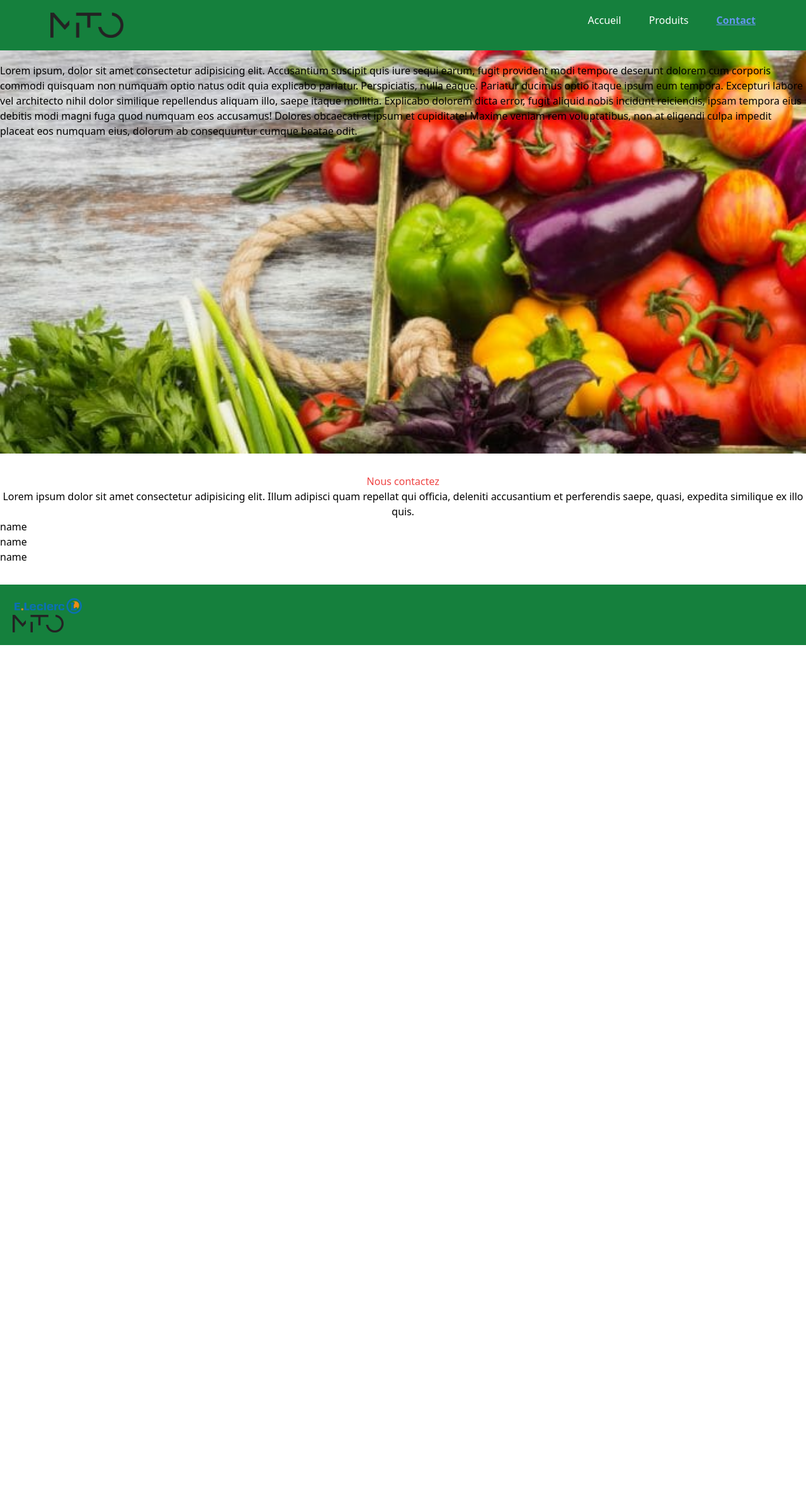
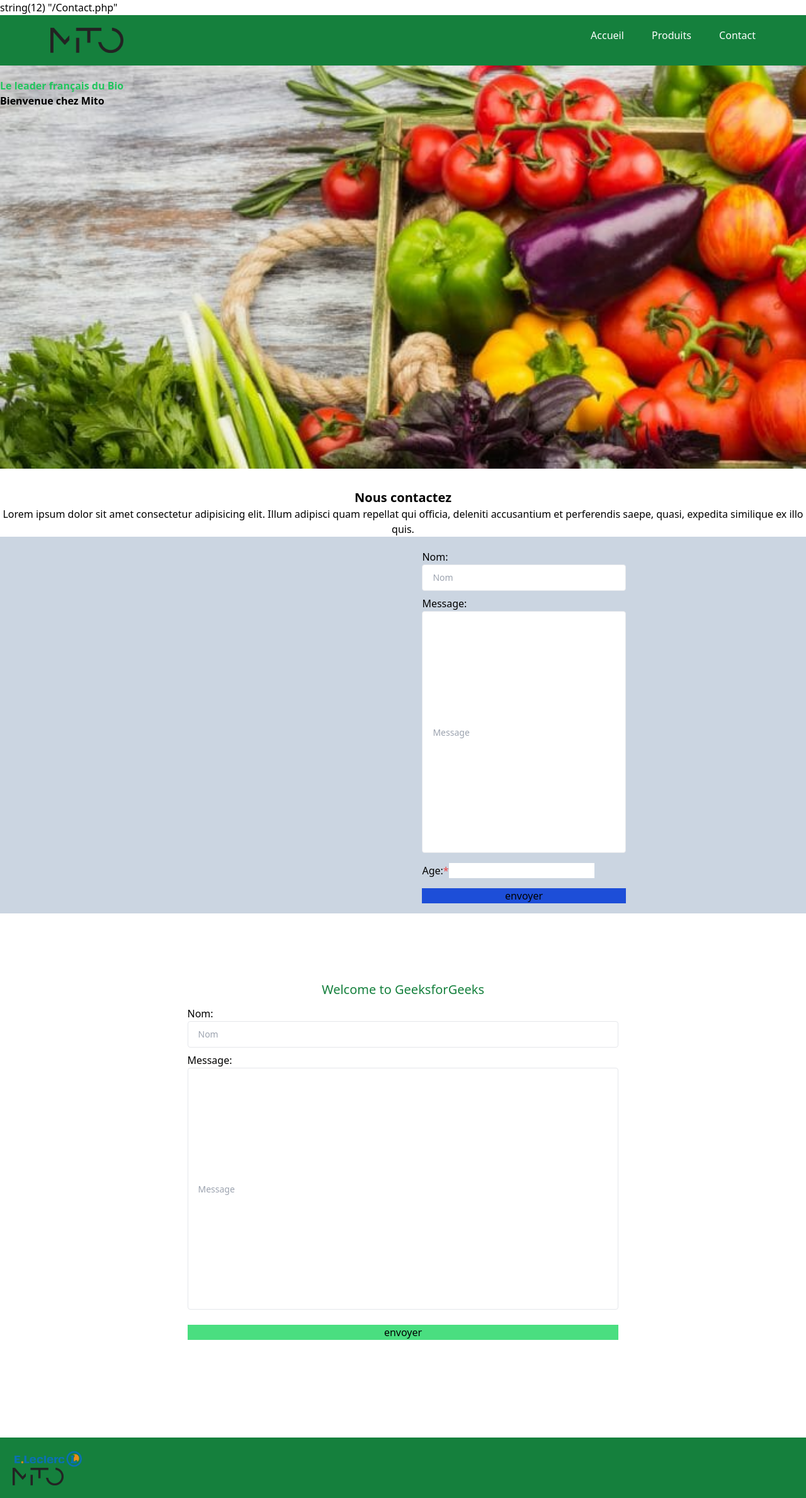
Before and after one commit to NicolasHB/projet-MITA-testPHP, a PHP site: page /Contact.php in a window 1280 px wide. Shown: the whole page at 63% size. Before the commit the page ends 1024 px from the top, so only its background shows below. Run offline with PHP 8.4, Linux system fonts and the light colour scheme; some libraries are stand-ins or nearby versions.

Commit message:
contact v2

```diff
--- a/Contact.php
+++ b/Contact.php
@@ -2,31 +2,183 @@
 $titles="Contact";
 
 include("partials/_header.php");
+include("functions.php");
+
+// creation array error
+$error= [];
+$errorMessage = "<span class='text-danger'>*Ce champ est obligatoire </span>";
+
+//Variable Success
+/////////////////
+$success= false;
+
+// validation du formulaire
+////////////////////////////
+// [1]je vérifie si le formulaire est soumis  / !empty = si c'est vide montre echo, alors que empty montre la valeur indiquer
+if(!empty($_POST["submited"])){
+  echo "tu as cliqué sur envoyer";
+//[2] faille XSS (protection contre les balise dans les formulaires)
+  $nom = trim(htmlspecialchars($_POST["name"]));
+  $message = trim(htmlspecialchars($_POST["message"]));
+//[3] validation de chaque input
+////////////////////////////////
+  //name//
+  ///////
+  if (!empty ($nom)) {
+    if (strlen($nom)<= 2) {
+      $error["nom"] = "<span class='text-danger'>3 caractères minimum</span>";
+    }elseif (strlen($nom)> 30) {
+      $error["nom"] = "<span class='text-danger'> 30 caractères maximum</span>";
+    }
+  }else{
+   $error["nom"] = $errorMessage;
+   debug_array($error);
+  };
+
+  //Message text//
+  ///////////////
+  if (!empty($message)) {
+    if (strlen($message)<= 30) {
+      $error["message"] = "<span class='text-danger'>30 caractères minimum</span>";
+    }elseif (strlen($message)> 120) {
+      $error["message"] = "<span class='text-danger'> 300 caractères maximum</span>";
+    }
+  } else {
+    $error["message"] = $errorMessage;
+   debug_array($error);
+  }
+
+  //EMAIL//
+  ////////
+  if (!empty($email)) {
+    //vérfie si le format de l'email est bon
+    if(!filter_var($email, FILTER_VALIDATE_EMAIL)){
+      $error["email"] =
+      "<span class='text-danger'> *Email invalide !</span>";
+    }
+  }else{
+    $error["email"] = $errorMessage;
+
+  }
+  //[4] inscription en Base de Donnée
+  // if no error
+  if(count($error) == 0) {
+  $success = true;
+  }
+
+}
+
+
+
+
+
 ?>
 <div class="container mx-auto">
   <div class="text-center">
-      <h1 class="text-red-500">Nous contactez</h1>
+    <h1 class="font-bold text-xl">Nous contactez</h1>
     <p>
       Lorem ipsum dolor sit amet consectetur adipisicing elit. Illum adipisci quam repellat qui officia, deleniti accusantium et perferendis saepe, quasi, expedita similique ex illo quis.
     </p>
   </div>
+  <div class="bg-slate-300 pl-96 flex flex-col justify-center items-center">
+    <?php
+    if($success){ ?>
+    <div class="alert alert-success w-50 mx-auto" role="alert">
+    Votre message à bien été envoyer
+    </div>
+    <?php } else { ?>
+      <form class="w-25 pt-5  " action="" method="POST">
+      <!-- input Name -->
         <div class="">
-      <form action="Contact.php" method="POST">
+          <label for="">Nom:</label>
+          <input  type="text" placeholder="Nom"
+                  class="text-sm text-gray-base w-full mr-3 py-5 px-4 h-2 border border-gray-200 rounded mb-2"
+                  value="<?php if(!empty ($_POST["name"])) { echo $_POST["name"];}?>" />
+          <p>
+          <?php
+          if(!empty($error["nom"])) {
+          echo $error["nom"];
+          }else{
+          echo "";
+          }
+          ?>
+          </p>
+        </div>
+      <!-- Textarea => Message
+      validation form => caractère mini 10 & maxi 120
+      -Message erreur -->
         <div class="">
-          <label for="name">name</label>
-          <input type="name" name="name">
+        <label for="">Message:</label>
+        <input  type="message" placeholder="Message"
+                class="text-sm text-gray-base w-full mr-3 py-5 px-4 h-96 border border-gray-200 rounded mb-2"
+                value="<?php if (!empty($_POST["message"])) { echo $_POST["message"];} ?>"/>
+        <!-- Message d'erreur -->
+          <p>
+          <?php
+          if(!empty($error["message"])) {
+          echo $error["message"];
+          }else{
+          echo "";
+          }
+          ?>
+          </p>
         </div>
-        <div class="">
-          <label for="email">name</label>
-          <input type="email" name="email">
-        </div>
-        <div class="">
-          <label for="message">name</label>
-          <input type="text" name="message">
+      <!-- Input age -->
+      <div class="mt-2 flex">
+        <label class="display-block" for="">Age:<span class="text-red-500 ">*</span></label>
+        <input type="number" name="age" class="form-control" value="<?php if(!empty ($_POST["age"])) { echo $_POST["age"];}?>">
+        <!-- Message d'erreur -->
+        <p>
+          <?php
+          if(!empty($error["age"])) {
+          echo $error["age"];
+          }else{
+          echo "";
+          }
+          ?>
+        </p>
       </div>
 
+      <button type="submit"
+              class="bg-blue-700 w-full mt-4"
+              value="envoyer"
+              name="submited">
+              envoyer
+      </button>
     </form>
+  <?php } ?>
   </div>
 </div>
 
+
+<div class="h-screen flex flex-col items-center justify-center">
+            <p class="text-green-700 text-xl mb-3">
+              Welcome to GeeksforGeeks
+            </p>
+
+            <form>
+              <label for="">Nom:</label>
+              <input  type="text" placeholder="Nom"
+                      class="text-sm text-gray-base w-full mr-3 py-5 px-4 h-2 border border-gray-200 rounded mb-2"
+                      value="<?php if(!empty ($_POST["name"])) { echo $_POST["name"];}?>" />
+                <label for="">Message:</label>
+                <input
+                       type="message" placeholder="Message"
+                       class="text-sm text-gray-base w-full mr-3
+                              py-5 px-4 h-96 border border-gray-200
+                              rounded mb-2"
+                              value="<?php if (!empty($_POST["message"])) { echo $_POST["message"];} ?>"/>
+
+                <button type="submit"
+                        class="bg-green-400 w-full mt-4"
+                        value="envoyer"
+                        name="submited">
+                    envoyer
+                </button>
+            </form>
+        </div>
+
+
+
+
 <?php include("partials/_footer.php"); ?>
--- a/Product.php
+++ b/Product.php
@@ -1,6 +1,7 @@
 <?php
 $titles="Produits";
 include("partials/_header.php");
+include("functions.php");
 ?>
 
   <div class="container mx-auto">
--- /dev/null
+++ b/functions.php
@@ -0,0 +1,26 @@
+<?php
+function trim_stag($val_form)
+{
+    echo trim(htmlspecialchars($_GET[$val_form]));
+};
+function trim_stag_post($val_form)
+{
+    echo trim(htmlspecialchars($_POST[$val_form]));
+};
+
+//function for protect input fields
+function protect_input($data)
+{
+  $data = trim($data);
+  $data = stripslashes($data);
+  $data = htmlspecialchars($data);
+  return $data;
+};
+//la fonction permet d'afficher la balise <pre> et print_r (fonction à utiliser dans tout les projet PHP)
+function debug_array($arr) {
+    echo "<pre>";
+    print_r($arr);
+    echo "</pre>";
+};
+
+?>
--- a/index.php
+++ b/index.php
@@ -1,6 +1,7 @@
 <?php
 $titles="Accueil";
 include("partials/_header.php");
+include("functions.php");
 ?>
 
   <div class="container mx-auto ">
--- a/partials/_header.php
+++ b/partials/_header.php
@@ -1,5 +1,6 @@
 <?php
 $currentPage = $_SERVER ["REQUEST_URI"];
+var_dump($currentPage)
 
 ?>
 <!DOCTYPE html>
@@ -8,7 +9,7 @@ $currentPage = $_SERVER ["REQUEST_URI"];
   <meta charset="UTF-8">
   <meta name="viewport" content="width=device-width, initial-scale=1.0">
   <script src="https://cdn.tailwindcss.com"></script>
-  <link rel="stylesheet" href="../assets/css/style.css">
+  <link rel="stylesheet" href="assets/css/style.css">
   <title>MITA <?= $titles ?></title>
 </head>
 <body>
@@ -20,21 +21,16 @@ $currentPage = $_SERVER ["REQUEST_URI"];
                 <img class="w-25 h-10" src="assets/img/mito.png" alt="">
             </div>
             <div class="  space-x-10">
-                <a href="/" class="<?= $currentPage === "/" ? "active" : "" ?>">Accueil</a>
-                <a href="Product.php" class="<?= $currentPage === "/Product.php" ? "text-red-500 underline" : "" ?>">Produits</a>
-                <a href="Contact.php" class="<?= $currentPage === "/Contact.php" ? "active underline" : "" ?>">Contact</a>
+                <a href="/" class="<?= $currentPage === "/php/projet%20MITA/" ? "text-green-500 active" : "" ?>">Accueil</a>
+                <a href="Product.php" class="<?= $currentPage === "/php/projet%20MITA/Product.php" ? "active underline text-green-500" : "" ?>">Produits</a>
+                <a href="Contact.php" class="<?= $currentPage === "/php/projet%20MITA/Contact.php" ? "text-green-500 active underline" : "" ?>">Contact</a>
             </div>
         </div>
     </nav>
 
-    <div class="bg-red-500 hero py-5 " id="hero" style="background-image: url('../assets/img/mito-header.jpeg')">
-        <p>
-            Lorem ipsum, dolor sit amet consectetur adipisicing elit. Accusantium suscipit quis iure sequi earum, fugit provident modi tempore deserunt
-            dolorem cum corporis commodi quisquam non numquam optio natus odit quia explicabo pariatur. Perspiciatis, nulla eaque. Pariatur ducimus optio
-            itaque ipsum eum tempora. Excepturi labore vel architecto nihil dolor similique repellendus aliquam illo, saepe itaque mollitia. Explicabo dolorem dicta error,
-            fugit aliquid nobis incidunt reiciendis, ipsam tempora eius debitis modi magni fuga quod numquam eos accusamus! Dolores obcaecati at ipsum et cupiditate!
-            Maxime veniam rem voluptatibus, non at eligendi culpa impedit placeat eos numquam eius, dolorum ab consequuntur cumque beatae odit.
-        </p>
+    <div class=" hero py-5 align-items self-center" id="hero">
+        <h2 class="text-green-500 font-bold">Le leader français du Bio</h2>
+        <h1 class="font-black">Bienvenue chez Mito</h1>
 
     </div>
     </header>
```
Lines whose indentation alone changed are shown as unchanged.
